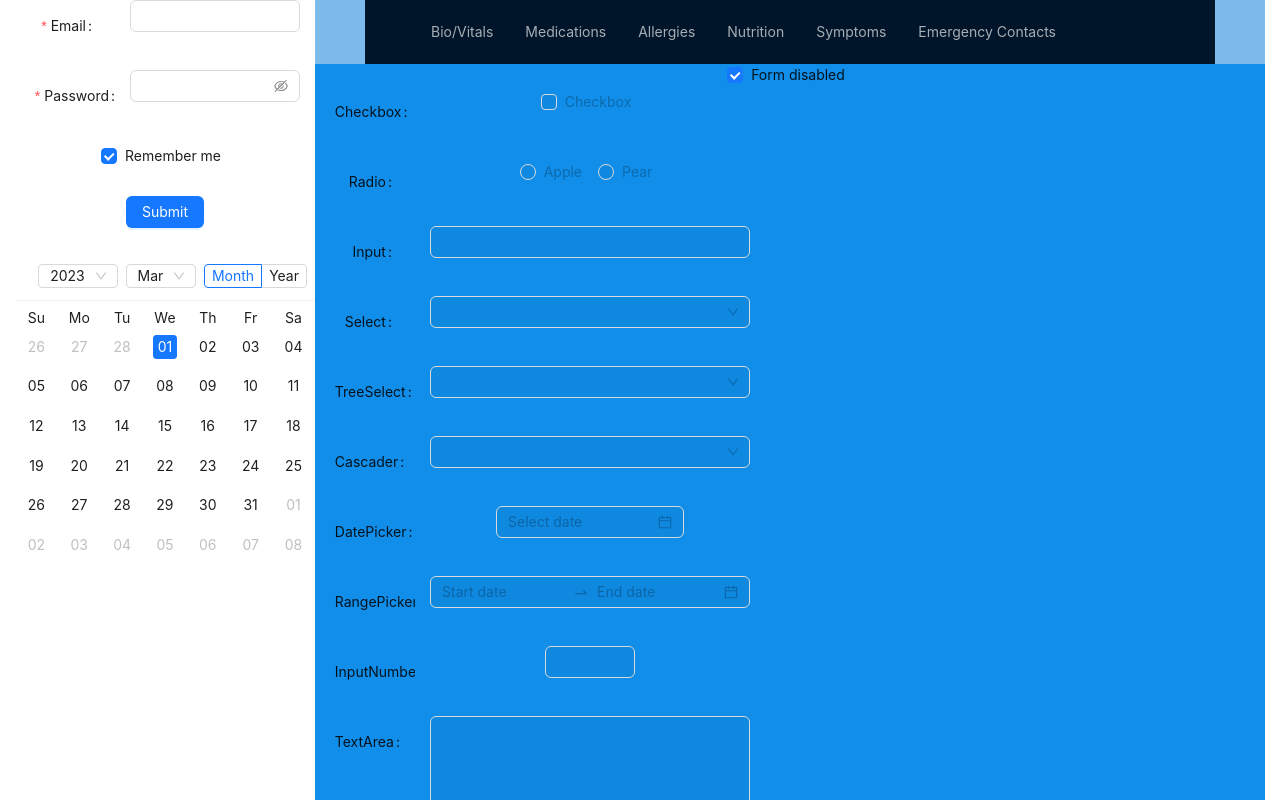
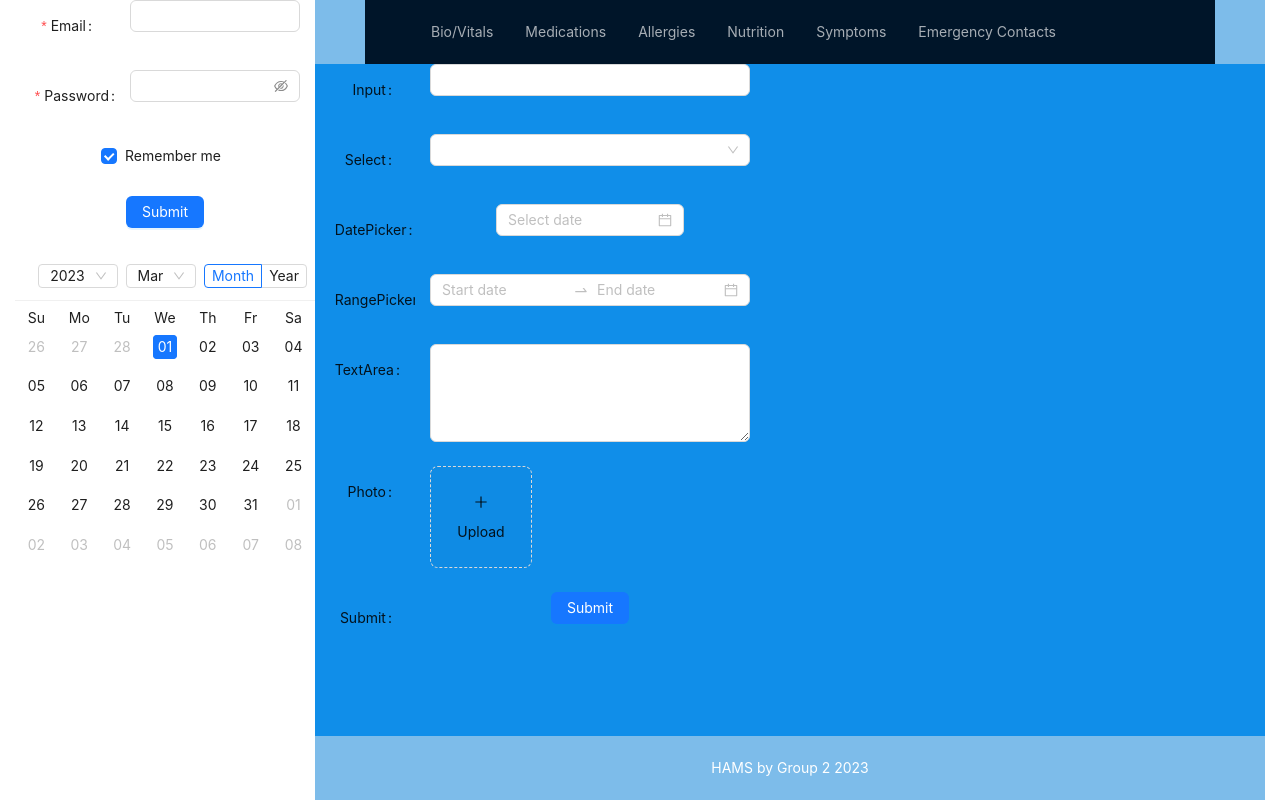
Before and after one commit to J-Howell-kc/Medical-Info-Log-App, a React (Create React App) app in the folder client/: page / in a window 1280 px wide. Shown: the top 800 px of the page. Built offline with nearby package versions, Linux system fonts and the light colour scheme.

Commit message:
made changes to symptoms tab content styling

```diff
--- a/client/src/components/Nutrition/index.js
+++ b/client/src/components/Nutrition/index.js
@@ -36,8 +36,8 @@ const { TextArea } = Input;
         disabled={componentDisabled}
         style={{ maxWidth: 600 }}
       >
-        <Form.Item label="Checkbox" name="disabled" valuePropName="checked">
-          <Checkbox>Checkbox</Checkbox>
+       <Form.Item label="Checkbox" name="disabled" valuePropName="checked">
+          <Checkbox>Checkbox </Checkbox>
         </Form.Item>
         <Form.Item label="Radio">
           <Radio.Group>
--- a/client/src/components/Symptoms/index.js
+++ b/client/src/components/Symptoms/index.js
@@ -13,30 +13,30 @@ import {
   Switch,
   Checkbox,
   Upload,
-} from 'antd';
+  Space} from 'antd';
 
 const { RangePicker } = DatePicker;
 const { TextArea } = Input;
 
  const Symptoms = () => {
-  const [componentDisabled, setComponentDisabled] = useState(true);
+//   const [componentDisabled, setComponentDisabled] = useState(true);
 
   return (
     <>
-      <Checkbox
+      {/* <Checkbox
         checked={componentDisabled}
         onChange={(e) => setComponentDisabled(e.target.checked)}
       >
         Form disabled
-      </Checkbox>
+      </Checkbox> */}
       <Form
         labelCol={{ span: 4 }}
         wrapperCol={{ span: 14 }}
         layout="horizontal"
-        disabled={componentDisabled}
+        // disabled={componentDisabled}
         style={{ maxWidth: 600 }}
       >
-        <Form.Item label="Checkbox" name="disabled" valuePropName="checked">
+        {/* <Form.Item label="Checkbox" name="disabled" valuePropName="checked">
           <Checkbox>Checkbox</Checkbox>
         </Form.Item>
         <Form.Item label="Radio">
@@ -44,7 +44,7 @@ const { TextArea } = Input;
             <Radio value="apple"> Apple </Radio>
             <Radio value="pear"> Pear </Radio>
           </Radio.Group>
-        </Form.Item>
+        </Form.Item> */}
         <Form.Item label="Input">
           <Input />
         </Form.Item>
@@ -53,7 +53,7 @@ const { TextArea } = Input;
             <Select.Option value="demo">Demo</Select.Option>
           </Select>
         </Form.Item>
-        <Form.Item label="TreeSelect">
+        {/* <Form.Item label="TreeSelect">
           <TreeSelect
             treeData={[
               { title: 'Light', value: 'light', children: [{ title: 'Bamboo', value: 'bamboo' }] },
@@ -75,23 +75,23 @@ const { TextArea } = Input;
               },
             ]}
           />
-        </Form.Item>
+        </Form.Item> */}
         <Form.Item label="DatePicker">
           <DatePicker />
         </Form.Item>
         <Form.Item label="RangePicker">
           <RangePicker />
         </Form.Item>
-        <Form.Item label="InputNumber">
+        {/* <Form.Item label="InputNumber">
           <InputNumber />
-        </Form.Item>
+        </Form.Item> */}
         <Form.Item label="TextArea">
           <TextArea rows={4} />
         </Form.Item>
-        <Form.Item label="Switch" valuePropName="checked">
+        {/* <Form.Item label="Switch" valuePropName="checked">
           <Switch />
-        </Form.Item>
-        <Form.Item label="Upload" valuePropName="fileList">
+        </Form.Item> */}
+        <Form.Item label="Photo" valuePropName="fileList">
           <Upload action="/upload.do" listType="picture-card">
             <div>
               <PlusOutlined />
@@ -99,8 +99,8 @@ const { TextArea } = Input;
             </div>
           </Upload>
         </Form.Item>
-        <Form.Item label="Button">
-          <Button>Button</Button>
+        <Form.Item label="Submit">
+          <Button type="primary" htmlType="submit" color="red">Submit</Button>
         </Form.Item>
       </Form>
     </>
```
Also changed, not shown: 1 other file (tests, documents, lock files or other folders).
